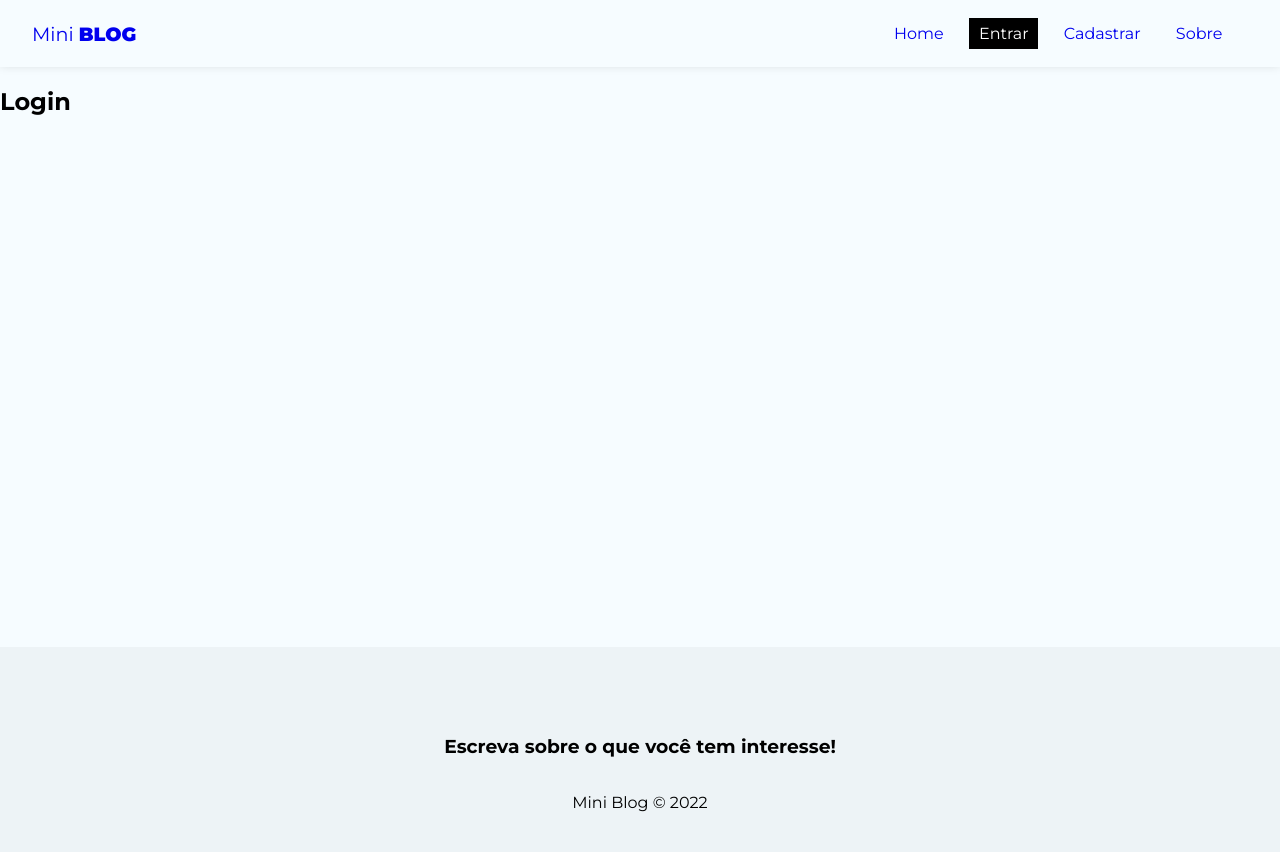
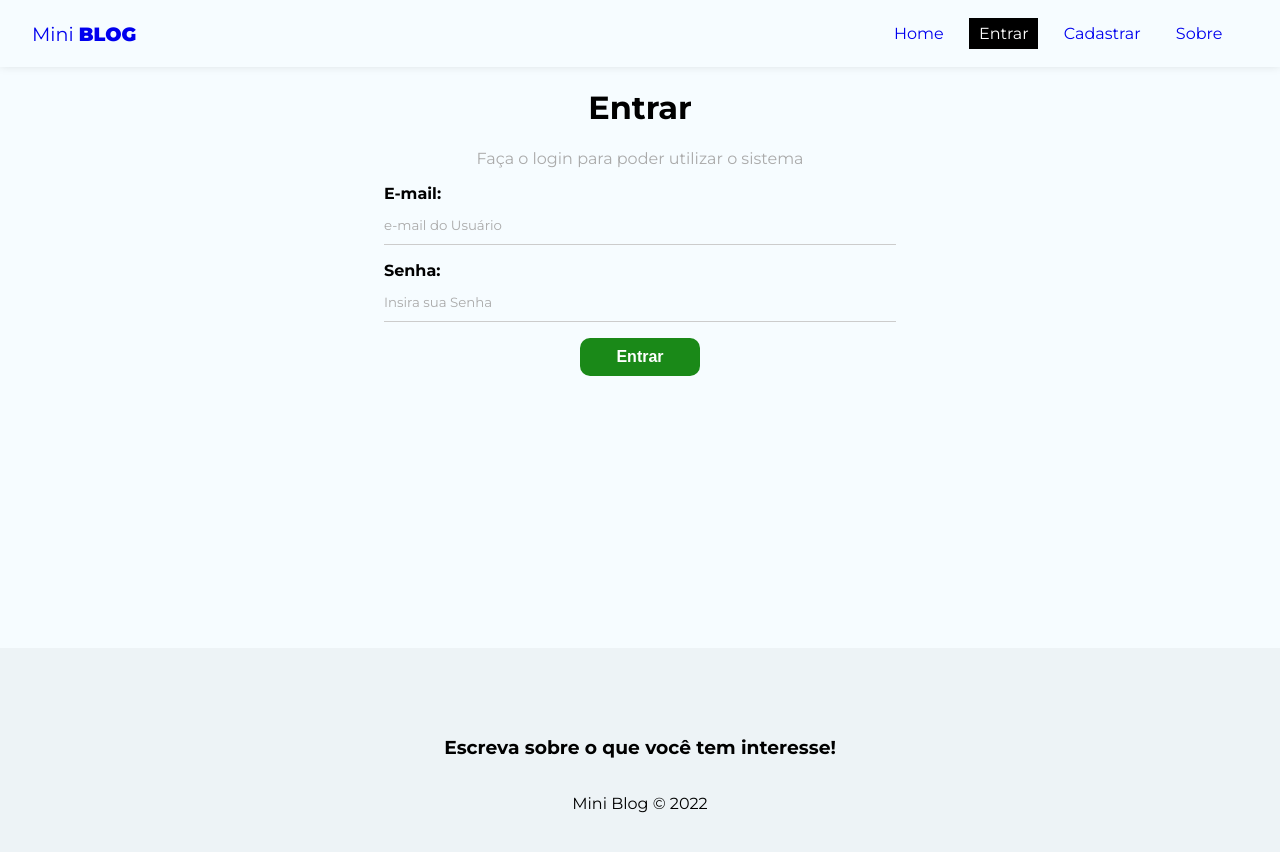
Before and after one commit to JVMAFESSOLI/miniblog, a React (Create React App) app: page /login in a window 1280 px wide. Shown: the top 852 px of the page. Built offline with nearby package versions, Linux system fonts and the light colour scheme; no server answers.

Commit message:
sistema de login

```diff
--- a/src/App.js
+++ b/src/App.js
@@ -1,6 +1,14 @@
 import './App.css';
 
 import { BrowserRouter, Routes, Route, Navigate } from 'react-router-dom';
+import { onAuthStateChanged } from 'firebase/auth';
+
+// hooks
+import { useState, useEffect } from 'react';
+import { useAuthentication } from './hooks/useAuthentication';
+
+// context
+import { AuthProvider } from './context/AuthContext';
 
 // Pages
 import Home from './pages/Home/Home';
@@ -9,22 +17,45 @@
 import Footer from './components/Footer.js';
 import Login from './pages/Login/Login';
 import Register from './pages/Register/Register.js';
+import CreatePost from './pages/CreatePost/CreatePost';
+import Dashboard from './pages/Dashboard/Dashboard';
 
 function App() {
+
+  const [ user, setUser ] = useState(undefined)
+  const { auth } = useAuthentication()
+
+  const loadingUser = user === undefined;
+
+  useEffect(() => {
+    onAuthStateChanged(auth, (user) => {
+      setUser(user)
+    });
+  }, [auth]);
+
+  if(loadingUser) {
+    return <p>Carregando...</p>
+  }
+
   return (
     <div className="App">
+      <AuthProvider value={{ user }}>
       <BrowserRouter>
          <Navbar />
           <div className="container">
             <Routes>
               <Route path='/' element={<Home />} />
               <Route path='/about' element={<About />} />
-              <Route path='/login' element={<Login />} />
-              <Route path='/register' element={<Register />} />
+              <Route path='/login' element={!user ? <Login /> : <Navigate to="/" />} />
+              <Route path='/register' element={!user ? <Register /> : <Navigate to="/" />} />
+              <Route path='/posts/create' element={user ? <CreatePost /> : <Navigate to="/login" />} />
+              <Route path='/dashboard' element={user ? <Dashboard /> : <Navigate to="/login" />}/>
+
             </Routes>
           </div>
         <Footer />
       </BrowserRouter>
+      </AuthProvider>
     </div>
   );
 }
--- a/src/components/Navbar.js
+++ b/src/components/Navbar.js
@@ -1,9 +1,15 @@
 import { NavLink } from 'react-router-dom';
+
+import { useAuthentication } from '../hooks/useAuthentication';
+import { useAuthValue } from '../context/AuthContext';
 
 import styles from './Navbar.module.css';
 
 
 const Navbar = () => {
+  const { user } = useAuthValue();
+  const { logout } = useAuthentication();
+
   return (
     <nav className={styles.navbar}>
       <NavLink to='/' className={styles.brand}>
@@ -13,15 +19,34 @@
         <li>
           <NavLink to='/' className={({ isActive }) => (isActive ? styles.active : "")}>Home</NavLink>
         </li>
-        <li>
-          <NavLink to='/login' className={({ isActive }) => (isActive ? styles.active : "")}>Entrar</NavLink>
+        {!user && (
+          <>
+            <li>
+            <NavLink to='/login' className={({ isActive }) => (isActive ? styles.active : "")}>Entrar</NavLink>
+          </li>
+          <li>
+            <NavLink to='/register' className={({ isActive }) => (isActive ? styles.active : "")}>Cadastrar</NavLink>
+          </li>
+          </>
+        )}
+        {user && (
+          <>
+          <li>
+          <NavLink to='/posts/create' className={({ isActive }) => (isActive ? styles.active : "")}>Novo Post</NavLink>
         </li>
         <li>
-          <NavLink to='/register' className={({ isActive }) => (isActive ? styles.active : "")}>Cadastrar</NavLink>
+          <NavLink to='/dashboard' className={({ isActive }) => (isActive ? styles.active : "")}>Dashboard</NavLink>
         </li>
+        </>
+        )}
         <li>
           <NavLink to='/about' className={({ isActive }) => (isActive ? styles.active : "")}>Sobre</NavLink>
         </li>
+        {user && (
+          <li>
+            <button onClick={logout}>Sair</button>
+          </li>
+        )}
       </ul>
     </nav>
   )
--- /dev/null
+++ b/src/context/AuthContext.js
@@ -0,0 +1,11 @@
+import { useContext, createContext } from 'react';
+
+const AuthContext = createContext()
+
+export function AuthProvider({ children, value }) {
+    return <AuthContext.Provider value={value}>{children}</AuthContext.Provider>
+}
+
+export function useAuthValue() {
+    return useContext(AuthContext)
+}
--- a/src/hooks/useAuthentication.js
+++ b/src/hooks/useAuthentication.js
@@ -5,7 +5,7 @@
     createUserWithEmailAndPassword,
     signInWithEmailAndPassword,
     updateProfile,
-    signOut
+    signOut,
 } from 'firebase/auth'
 
 import { useState, useEffect } from 'react';
@@ -28,6 +28,7 @@
         }
     }
 
+    //register
     const createUser = async (data) => {
         checkIfIsCancelled()
 
@@ -43,26 +44,25 @@
             )
 
             await updateProfile(user, {
-                displayName: data.displayName
+                displayName: data.displayName,
             })
 
             setLoading(false)
 
-            return user
-
+            return user;
         } catch (error) {
 
             console.log(error.message)
             console.log(typeof error.message)
 
-            let systemErrorMessage
+            let systemErrorMessage;
 
             if(error.message.includes("Password")) {
-                systemErrorMessage = "A senha precisa conter pelo menos 6 caracteres."
+                systemErrorMessage = "A senha precisa conter pelo menos 6 caracteres.";
             } else if(error.message.includes("email-already")) {
-                systemErrorMessage = "e-mail já candastrado."
+                systemErrorMessage = "e-mail já candastrado.";
             } else {
-                systemErrorMessage = "Ocorreu um erro, por favor tente mais tarde."
+                systemErrorMessage = "Ocorreu um erro, por favor tente mais tarde.";
             }
 
             setLoading(false)
@@ -72,15 +72,54 @@
 
     };
 
+    // Logout - sign out
+    const logout = () => {
+        checkIfIsCancelled()
+        signOut(auth)
+    }
+
+    // login - sign in
+    const login = async(data) => {
+
+        checkIfIsCancelled()
+
+        setLoading(true)
+        setError(false)
+
+        try {
+
+            await signInWithEmailAndPassword(auth, data.email, data.password)
+            setLoading(false)
+
+        } catch (error) {
+
+            let systemErrorMessage;
+
+            if(error.message.includes("user-not-found")) {
+                systemErrorMessage = 'Usuário não encontrado.'
+            } else if(error.message.includes('wrong-password')) {
+                systemErrorMessage = 'Senha incorreta.'
+            } else {
+                systemErrorMessage = 'Ocorreu um erro, por favor tente mais tarde.'
+            }
+
+        setError(systemErrorMessage)
+        setLoading(false)
+
+        }
+
+    }
+
     useEffect(() => {
         return () => setCancelled(true)
-    }, [])
+    }, []);
 
     return {
         auth,
         createUser,
         error,
-        loading
-    }
-
-}
+        loading,
+        logout,
+        login,
+    };
+};
--- a/src/pages/About/About.js
+++ b/src/pages/About/About.js
@@ -1,9 +1,15 @@
 import styles from './About.module.css';
+
+import { Link } from 'react-router-dom';
 
 const About = () => {
   return (
-    <div>
-        <h1>About</h1>
+    <div className={styles.about}>
+       <h2>Sobre o Mini <span>Blog</span></h2>
+       <p>Este projeto consiste em um blog feito com React no front-end e Firebase no back-end.</p>
+      <Link to="/posts/create" className="btn">
+        Criar post
+      </Link>
     </div>
   )
 }
--- a/src/pages/About/About.module.css
+++ b/src/pages/About/About.module.css
@@ -0,0 +1,17 @@
+.about {
+    text-align: center;
+    display: flex;
+    flex-direction: column;
+    align-items: center;
+}
+
+.about p {
+    color: #aaa;
+    margin-bottom: 2em;
+}
+
+.about a {
+    display: block;
+    margin-top: 15px;
+    padding: 10px 15px;
+}
--- /dev/null
+++ b/src/pages/CreatePost/CreatePost.js
@@ -0,0 +1,13 @@
+import styles from './CreatePost.module.css';
+
+import React from 'react'
+
+const CreatePost = () => {
+  return (
+    <div>
+        <h1>CreatePost</h1>
+    </div>
+  )
+}
+
+export default CreatePost
--- /dev/null
+++ b/src/pages/Dashboard/Dashboard.js
@@ -0,0 +1,12 @@
+import styles from './Dashboard.module.css'
+
+
+const Dashboard = () => {
+  return (
+    <div>
+        <h1>Dashboard</h1>
+    </div>
+  )
+}
+
+export default Dashboard
--- a/src/pages/Login/Login.js
+++ b/src/pages/Login/Login.js
@@ -1,9 +1,71 @@
 import styles from './Login.module.css';
 
+import { useState, useEffect } from 'react';
+import { useAuthentication } from '../../hooks/useAuthentication';
+
 const Login = () => {
+
+  const [email, setEmail] = useState('')
+  const [password, setPassword] = useState('')
+  const [error, setError] = useState('')
+
+  const { login, error: authError, loading} = useAuthentication();
+
+  const handleSubmit = async (e) => {
+    e.preventDefault()
+
+    setError("")
+
+    const user = {
+      email,
+      password
+    }
+
+    const res = await login(user);
+
+    console.log(res)
+  };
+
+  useEffect(() => {
+
+    if(authError) {
+      setError(authError)
+    }
+
+  }, [authError])
+
+
   return (
-    <div>
-        <h2>Login</h2>
+    <div className={styles.login}>
+      <h1>Entrar</h1>
+      <p>Faça o login para poder utilizar o sistema</p>
+      <form onSubmit={handleSubmit}>
+        <label>
+          <span>E-mail:</span>
+          <input
+            type="email"
+            name="email"
+            required
+            placeholder="e-mail do Usuário"
+            value={email}
+            onChange={(e) => setEmail(e.target.value)}
+          />
+        </label>
+        <label>
+          <span>Senha:</span>
+          <input
+            type="password"
+            name="password"
+            required
+            placeholder="Insira sua Senha"
+            value={password}
+            onChange={(e) => setPassword(e.target.value)}
+          />
+        </label>
+        {!loading && <button className="btn">Entrar</button>}
+        {loading && <button className="btn" disabled>Aguarde...</button>}
+        {error && <p className="error">{error}</p>}
+      </form>
     </div>
   )
 }
--- a/src/pages/Login/Login.module.css
+++ b/src/pages/Login/Login.module.css
@@ -0,0 +1,7 @@
+.login {
+    text-align: center;
+}
+
+.login p  {
+    color: #aaa;
+}
```
Also changed, not shown: src/pages/CreatePost/CreatePost.module.css (added), src/pages/Dashboard/Dashboard.module.css (added).
